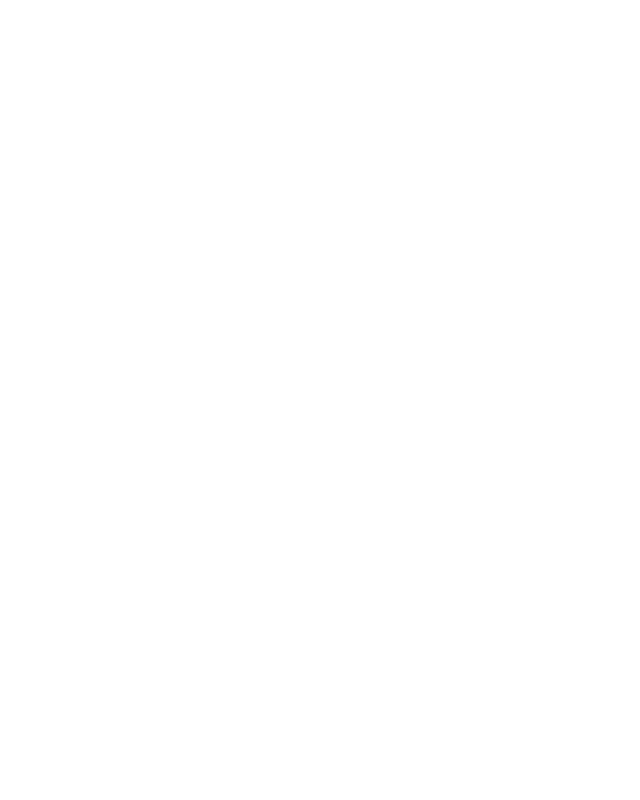
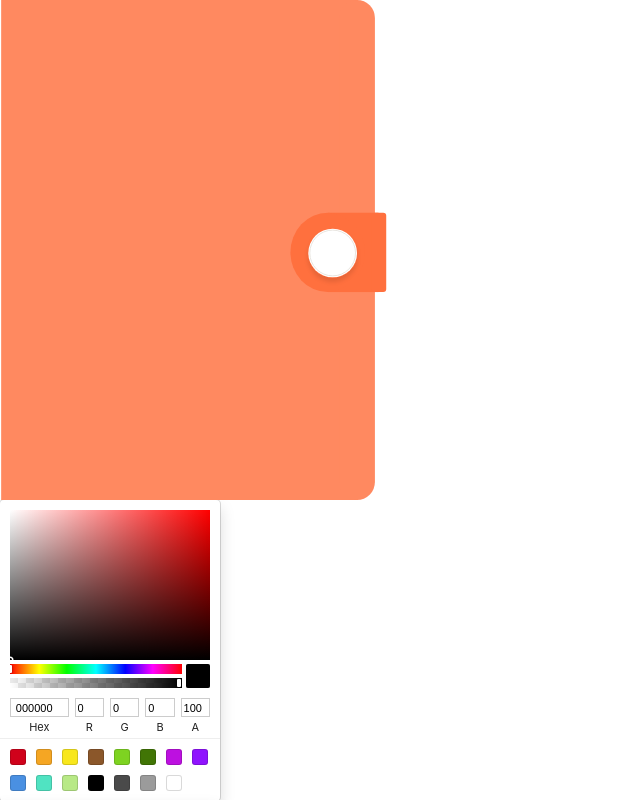
Before and after one commit to umjiyong/hoydia-added, a React (Create React App) app in the folder frontend/: page /diaryEdit in a window 1280 px wide. Before the commit this address had no page. Shown: the top 800 px of the page, without its empty margins (0-640 px from the left). Built offline with nearby package versions, Linux system fonts and the light colour scheme; what styled-react-modal would draw is missing.

Commit message:
feat : diary edit
다이어리 색깔 변경 구현, 컬러 피커 이용, 제목 달 예정

```diff
--- a/frontend/package.json
+++ b/frontend/package.json
@@ -10,6 +10,7 @@
     "axios": "^0.27.2",
     "http-proxy-middleware": "^2.0.6",
     "react": "^18.2.0",
+    "react-color": "^2.19.3",
     "react-dom": "^18.2.0",
     "react-scripts": "5.0.1",
     "redux": "^4.2.0",
--- a/frontend/src/App.js
+++ b/frontend/src/App.js
@@ -4,6 +4,7 @@
 import Login from 'pages/loginPage';
 import { Route, Routes } from 'react-router-dom';
 import MainPage from 'pages/mainPage';
+import DiaryEdit from 'pages/diaryEdit';
 
 function App() {
   return (
@@ -11,6 +12,7 @@
       <Routes>
         <Route path="/" element={<Login />} />
         <Route path="/mainPage" element={<MainPage />} />
+        <Route path="/diaryEdit" element={<DiaryEdit />} />
       </Routes>
     </div>
   );
--- /dev/null
+++ b/frontend/src/pages/diaryEdit.jsx
@@ -0,0 +1,37 @@
+/* eslint-disable no-unused-vars */
+import React, { useState } from 'react';
+import styled from 'styled-components';
+import { ReactComponent as DiaryImg } from 'assets/diary.svg';
+import { SketchPicker } from 'react-color';
+
+const Container = styled.div`
+  color: blue;
+  width: 388px;
+  height: 500px;
+  .plus_icon {
+    .first {
+      fill: ${(props) => props.color1 || '#FF8960'};
+    }
+    .circle {
+      fill: ${(props) => props.color2 || 'FF703E'};
+    }
+  }
+`;
+
+function diaryEdit() {
+  const [colorHex1, setColorHex1] = useState('');
+  const [colorHex2, setColorHex2] = useState('');
+  return (
+    <div>
+      <Container color1={colorHex1} color2={colorHex2}>
+        <DiaryImg className="plus_icon" />
+      </Container>
+
+      <SketchPicker color={colorHex1} onChange={(e) => setColorHex1(e.hex)} />
+
+      <SketchPicker color={colorHex2} onChange={(e) => setColorHex2(e.hex)} />
+    </div>
+  );
+}
+
+export default diaryEdit;
```
Also changed, not shown: frontend/src/assets/diary.svg (added), 1 other file (tests, documents, lock files or other folders).
